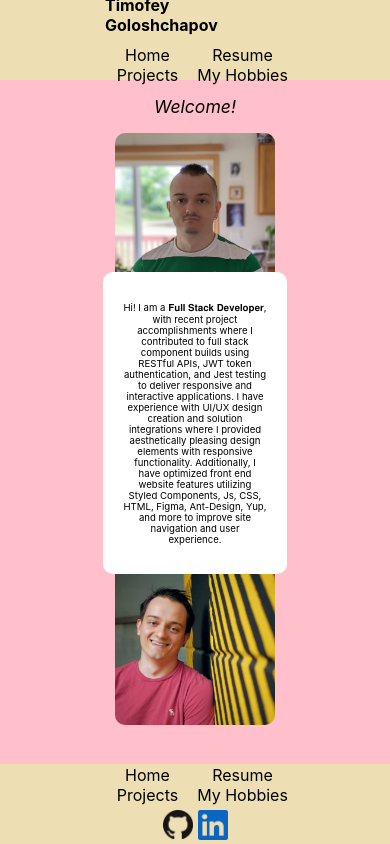
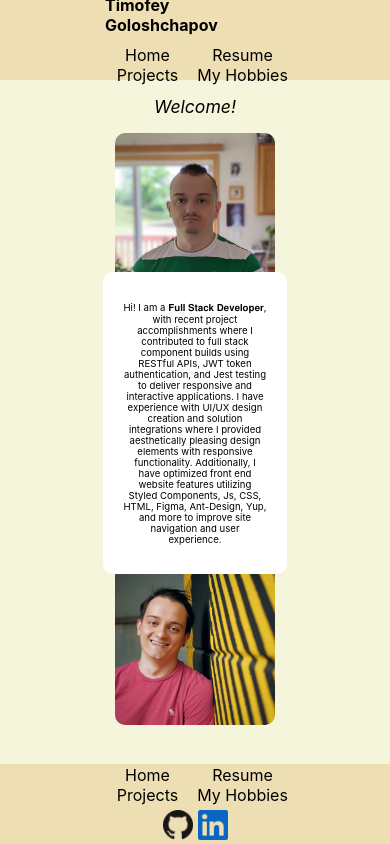
Before and after one commit to Timbobeek/portfolio, a React (Create React App) app: page / in a window 390 px wide. Built offline with nearby package versions, Linux system fonts and the light colour scheme.

Commit message:
tiny fix

```diff
--- a/src/App.css
+++ b/src/App.css
@@ -70,9 +70,7 @@ html {
 /* ------------------------------------------laptop view------------------------------------------- */
 
 @media (max-width: 1000px) {
-  body {
-    background-color: lightblue;
-  }
+
   .homePage{
     margin-bottom: 9rem;
   }
@@ -98,9 +96,7 @@ html {
 /* -----------------------------------------tablet view---------------------------------- */
 
 @media (max-width: 768px) {
-  body {
-    background-color: green;
-  }
+
   .homePage{
     margin-bottom: 13rem;
     padding-bottom: 5em;
@@ -130,9 +126,6 @@ html {
 
 @media (max-width: 480px) {
 
-  body {
-    background-color: pink;
-  }
 
   .homePage{
     margin-bottom: 20rem;
```
